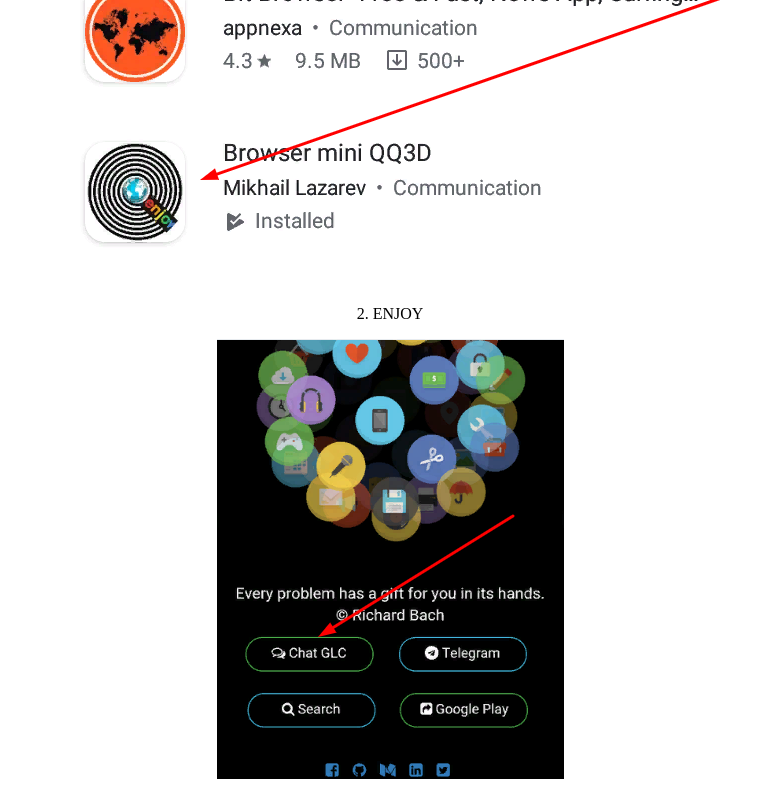
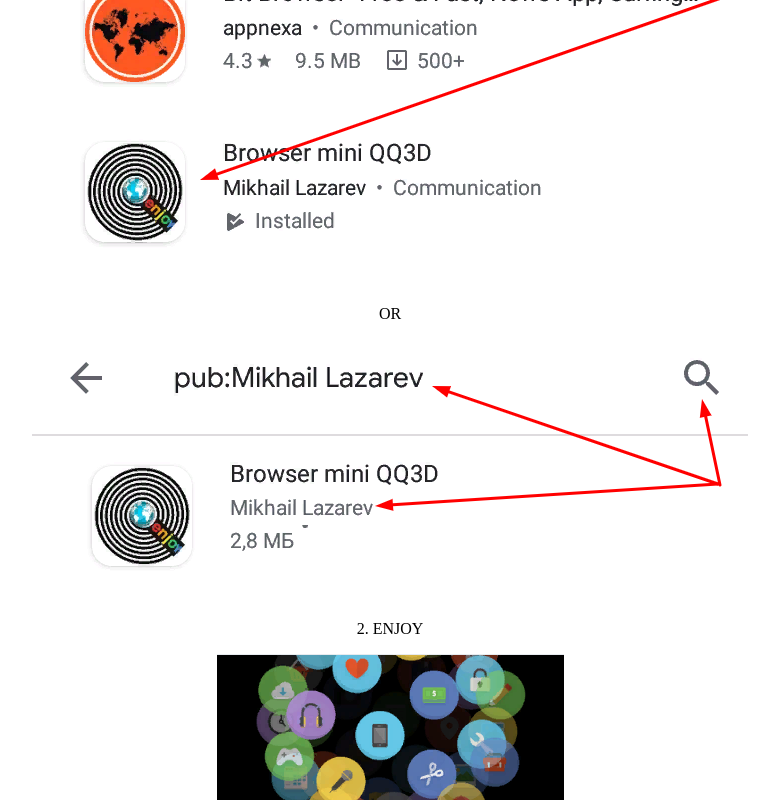
Before and after one commit to go2be/go2be.github.io, a plain HTML site: page chat/index.html in a window 1280 px wide. Shown: the part 379-1179 px from the top of the page, without its empty margins (250-1029 px from the left). Drawn offline with Linux system fonts and the light colour scheme.

Commit message:
Update index.html

```diff
--- a/chat/index.html
+++ b/chat/index.html
@@ -39,11 +39,10 @@ img {
 <p>This chat is now in a new app:</p>
 <p>1. Find app on Google Play</p>
 <img src="/1.png">
-<p></p>
-<p></p>
+<p>OR</p>
+<img src="/3.png">
 <p>2. ENJOY</p>
 <img src="/2.png">
-<p></p>
 <p>glifechat@gmail.com</p>
 </div>
 
```
